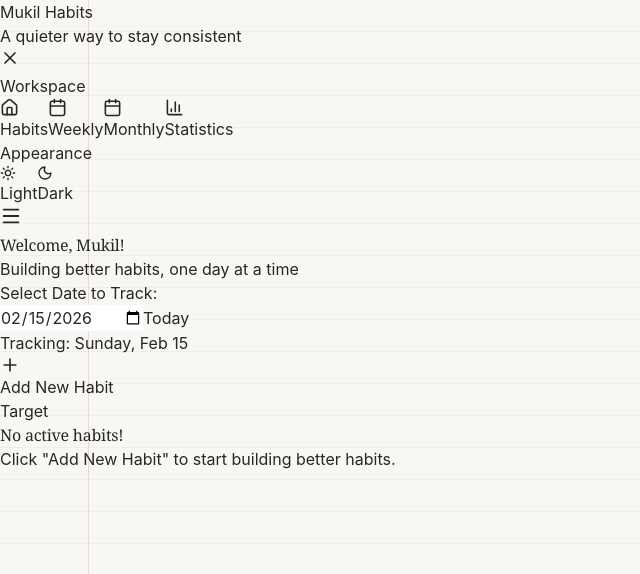
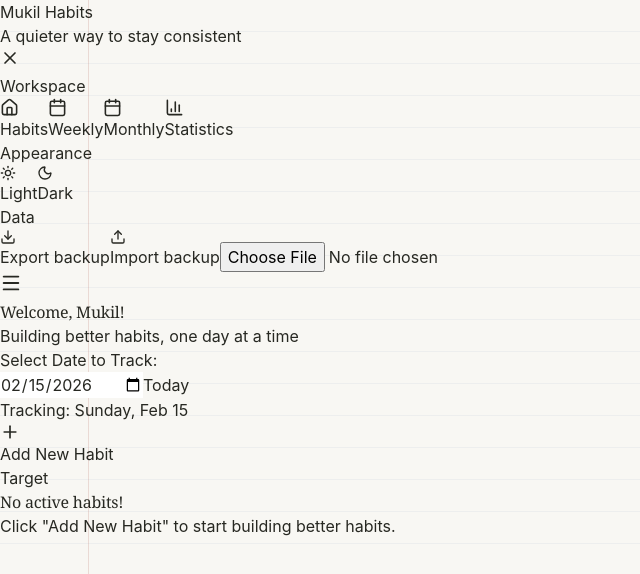
Before and after one commit to mukil571/mukil-habits, a React (Vite) app: page / in a window 1280 px wide. Shown: the top 574 px of the page, without its empty margins (0-640 px from the left). Built offline with nearby package versions, Linux system fonts and the light colour scheme.

Commit message:
Added import export

```diff
--- a/src/App.jsx
+++ b/src/App.jsx
@@ -1,5 +1,5 @@
 import React, { useState, useEffect, useRef } from 'react';
-import { Plus, Archive, Trash2, Check, TrendingUp, Calendar, BarChart3, Award, Target, Menu, X, Home, Sun, Moon } from 'lucide-react';
+import { Plus, Archive, Trash2, Check, TrendingUp, Calendar, BarChart3, Award, Target, Menu, X, Home, Sun, Moon, Download, Upload } from 'lucide-react';
 
 const HabitTracker = () => {
   const getLocalDateString = (date = new Date()) => {
@@ -15,6 +15,8 @@ const HabitTracker = () => {
   const [editingHabit, setEditingHabit] = useState(null);
   const [archivedHabit, setArchivedHabit] = useState(null);
   const undoTimeoutRef = useRef(null);
+  const importInputRef = useRef(null);
+  const [dataFeedback, setDataFeedback] = useState('');
   const [isLoading, setIsLoading] = useState(true);
   const [activePage, setActivePage] = useState('habits');
   const [isNavigationOpen, setIsNavigationOpen] = useState(false);
@@ -66,6 +68,40 @@ const HabitTracker = () => {
     console.error('Error saving habits:', error);
   }
 };
+  const exportHabits = () => {
+    const backup = new Blob([JSON.stringify(habits, null, 2)], { type: 'application/json' });
+    const downloadUrl = URL.createObjectURL(backup);
+    const link = document.createElement('a');
+    link.href = downloadUrl;
+    link.download = `mukil-habits-backup-${getLocalDateString()}.json`;
+    link.click();
+    URL.revokeObjectURL(downloadUrl);
+    setDataFeedback(`Exported ${habits.length} habit${habits.length === 1 ? '' : 's'}.`);
+  };
+
+  const importHabits = async (event) => {
+    const file = event.target.files?.[0];
+    event.target.value = '';
+    if (!file) return;
+
+    try {
+      const importedHabits = JSON.parse(await file.text());
+      const isValid = Array.isArray(importedHabits) && importedHabits.every(habit =>
+        habit && typeof habit.id === 'string' && typeof habit.name === 'string' &&
+        Array.isArray(habit.completions) && typeof habit.createdAt === 'string' &&
+        (habit.notDoneDates === undefined || Array.isArray(habit.notDoneDates))
+      );
+
+      if (!isValid) throw new Error('Invalid backup');
+      if (!window.confirm(`Replace all current habits with ${importedHabits.length} imported habit${importedHabits.length === 1 ? '' : 's'}? This cannot be undone.`)) return;
+
+      setHabits(importedHabits);
+      saveHabits(importedHabits);
+      setDataFeedback(`Imported ${importedHabits.length} habit${importedHabits.length === 1 ? '' : 's'}.`);
+    } catch {
+      setDataFeedback('Import failed. Choose a valid Habit Tracker backup file.');
+    }
+  };
   const navigateToPage = (page) => {
     setActivePage(page);
     setIsNavigationOpen(false);
@@ -577,6 +613,17 @@ const HabitTracker = () => {
               Dark
             </button>
           </div>
+        </div>
+        <div className="border-t border-[var(--border)] px-3 py-4">
+          <div className="px-3 pb-2 text-[11px] font-semibold uppercase tracking-[0.16em] text-[var(--text-muted)]">Data</div>
+          <button onClick={exportHabits} className="flex w-full items-center gap-3 rounded-lg px-3 py-2 text-left text-sm font-semibold text-[var(--text-muted)] hover:bg-[var(--surface-2)] hover:text-[var(--text)]">
+            <Download size={16} /> Export backup
+          </button>
+          <button onClick={() => importInputRef.current?.click()} className="flex w-full items-center gap-3 rounded-lg px-3 py-2 text-left text-sm font-semibold text-[var(--text-muted)] hover:bg-[var(--surface-2)] hover:text-[var(--text)]">
+            <Upload size={16} /> Import backup
+          </button>
+          <input ref={importInputRef} type="file" accept="application/json,.json" className="hidden" onChange={importHabits} />
+          {dataFeedback && <p className="px-3 pt-2 text-xs text-[var(--text-muted)]" role="status">{dataFeedback}</p>}
         </div>
       </aside>
 
```
